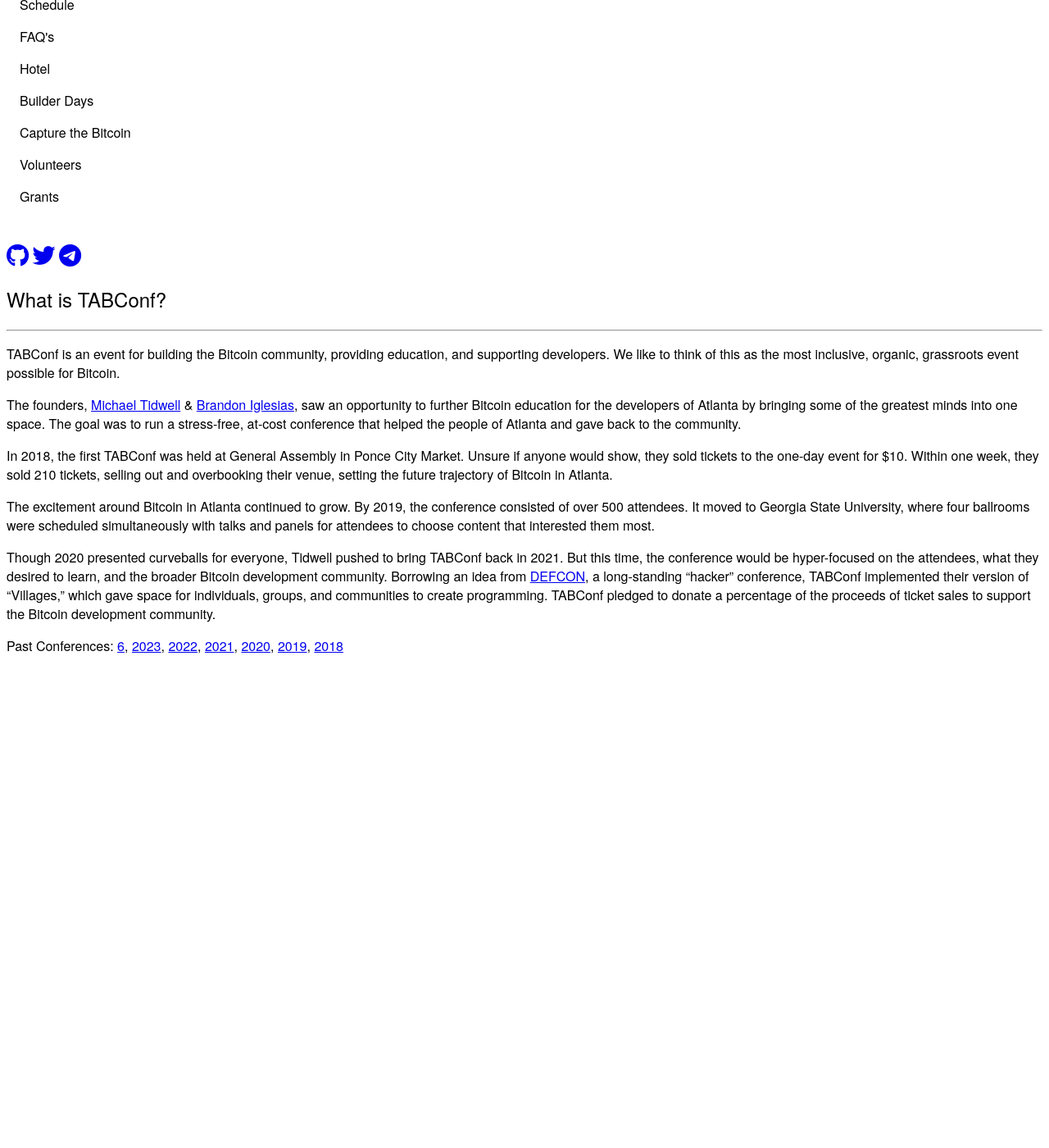
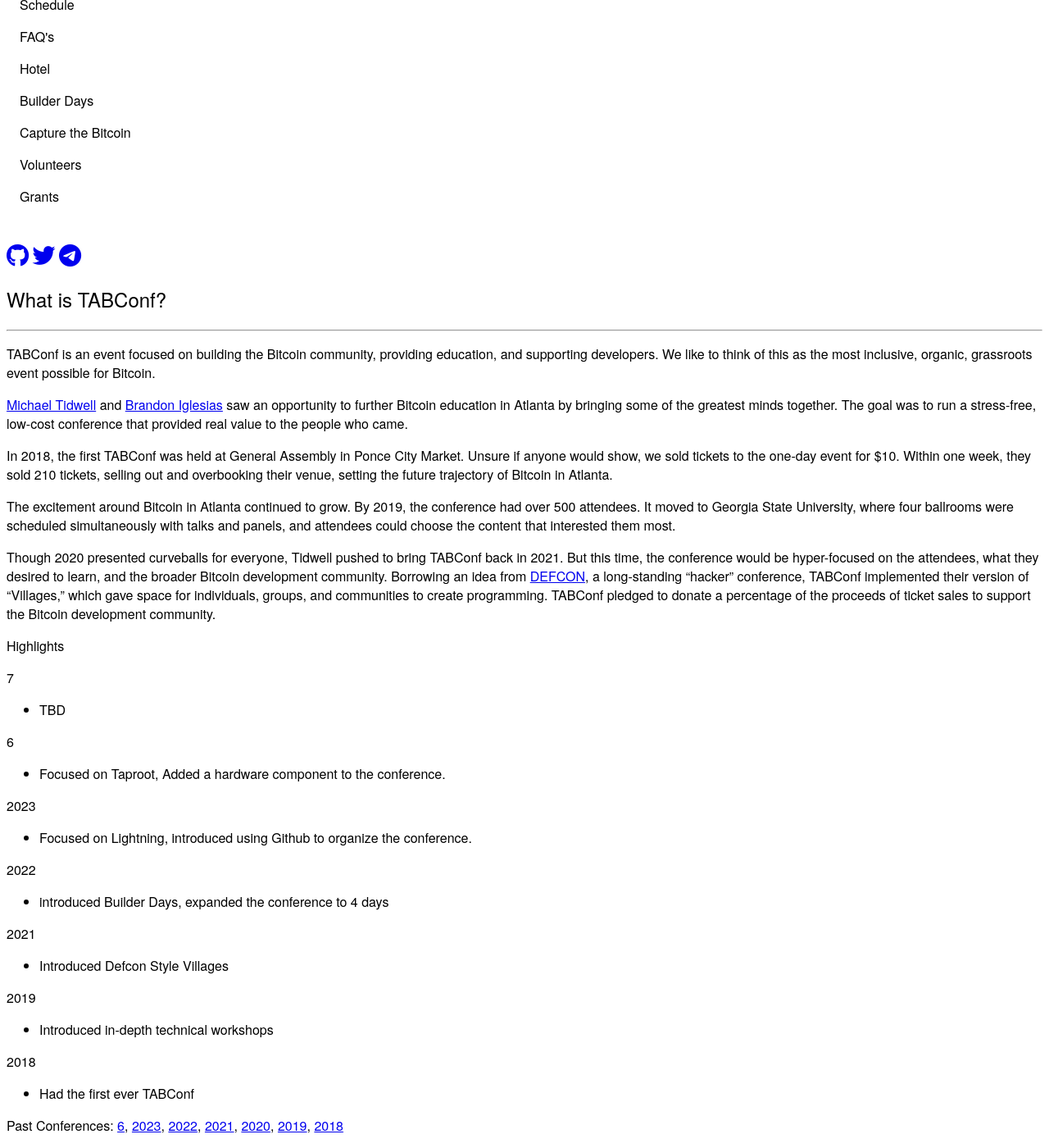
Before and after one commit to bnonni/7.tabconf.com, a Jekyll site: the page built from history.md, in a window 1280 px wide and 1400 px high, scrolled down 1003 px. Shown: the whole window at 82% size. Built offline with Jekyll 4.4.1, drawn with Linux system fonts in a browser that asks for light colours; nearby versions of some CDN libraries; our own code applies the rules of GitHub Pages for plain Markdown files; before the commit the page ends 1818 px from its top, so only the background shows below that.

Commit message:
Update history.md

```diff
--- a/history.md
+++ b/history.md
@@ -2,15 +2,37 @@
 
 ***
 
-TABConf is an event for building the Bitcoin community, providing education, and supporting developers. We like to think of this as the most inclusive, organic, grassroots event possible for Bitcoin.
+TABConf is an event focused on building the Bitcoin community, providing education, and supporting developers. We like to think of this as the most inclusive, organic, grassroots event possible for Bitcoin.
 
-The founders, [Michael Tidwell](https://twitter.com/miketwenty1) & [Brandon Iglesias](https://twitter.com/corptostartups), saw an opportunity to further Bitcoin education for the developers of Atlanta by bringing some of the greatest minds into one space. The goal was to run a stress-free, at-cost conference that helped the people of Atlanta and gave back to the community.
+[Michael Tidwell](https://twitter.com/miketwenty1) and [Brandon Iglesias](https://twitter.com/corptostartups) saw an opportunity to further Bitcoin education in Atlanta by bringing some of the greatest minds together. The goal was to run a stress-free, low-cost conference that provided real value to the people who came.
 
-In 2018, the first TABConf was held at General Assembly in Ponce City Market. Unsure if anyone would show, they sold tickets to the one-day event for $10. Within one week, they sold 210 tickets, selling out and overbooking their venue, setting the future trajectory of Bitcoin in Atlanta.
+In 2018, the first TABConf was held at General Assembly in Ponce City Market. Unsure if anyone would show, we sold tickets to the one-day event for $10. Within one week, they sold 210 tickets, selling out and overbooking their venue, setting the future trajectory of Bitcoin in Atlanta.
 
-The excitement around Bitcoin in Atlanta continued to grow. By 2019, the conference consisted of over 500 attendees. It moved to Georgia State University, where four ballrooms were scheduled simultaneously with talks and panels for attendees to choose content that interested them most.
+The excitement around Bitcoin in Atlanta continued to grow. By 2019, the conference had over 500 attendees. It moved to Georgia State University, where four ballrooms were scheduled simultaneously with talks and panels, and attendees could choose the content that interested them most.
 
 Though 2020 presented curveballs for everyone, Tidwell pushed to bring TABConf back in 2021. But this time, the conference would be hyper-focused on the attendees, what they desired to learn, and the broader Bitcoin development community. Borrowing an idea from [DEFCON](https://defcon.org/), a long-standing “hacker” conference, TABConf implemented their version of “Villages,” which gave space for individuals, groups, and communities to create programming. TABConf pledged to donate a percentage of the proceeds of ticket sales to support the Bitcoin development community.
 
+Highlights
+
+7
+- TBD
+
+6
+- Focused on Taproot, Added a hardware component to the conference.
+
+2023
+- Focused on Lightning, introduced using Github to organize the conference.
+
+2022
+- introduced Builder Days, expanded the conference to 4 days
+
+2021
+- Introduced Defcon Style Villages
+
+2019
+- Introduced in-depth technical workshops
+
+2018
+- Had the first ever TABConf
 
 Past Conferences: [6](https://6.tabconf.com/), [2023](https://2023.tabconf.com/), [2022](https://2022.tabconf.com/), [2021](https://2021.tabconf.com/), [2020](https://2020.tabconf.com/), [2019](https://2019.tabconf.com/), [2018](https://2018.tabconf.com/)
```
